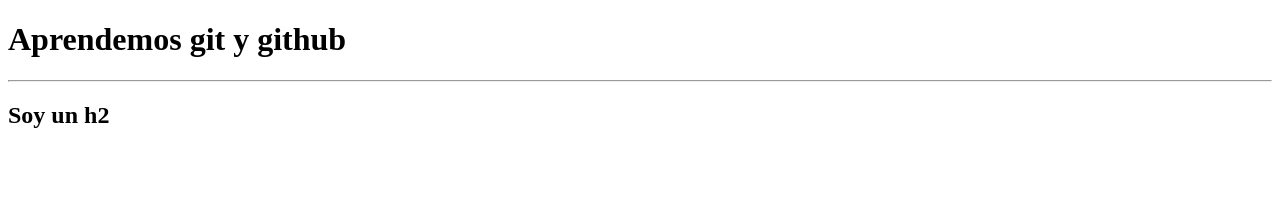
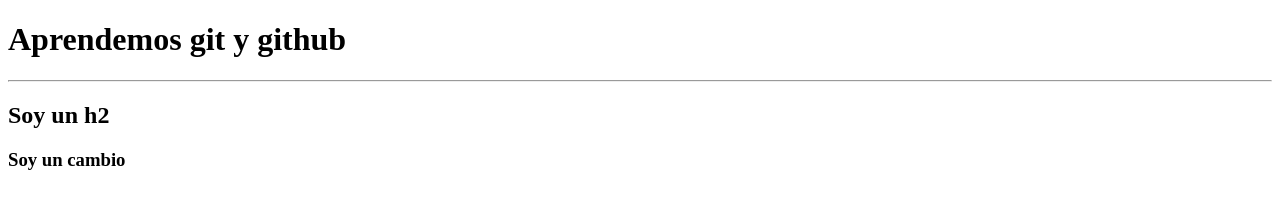
Before and after one commit to joselautaro/git-github, a plain HTML site: page index.html in a window 1280 px wide. Drawn offline with Linux system fonts and the light colour scheme.

Commit message:
Agregamos un h3

```diff
--- a/index.html
+++ b/index.html
@@ -14,6 +14,8 @@
     <hr>
     <h2>Soy un h2</h2>
 
+    <h3>Soy un cambio</h3>
+
 
 
 
```
